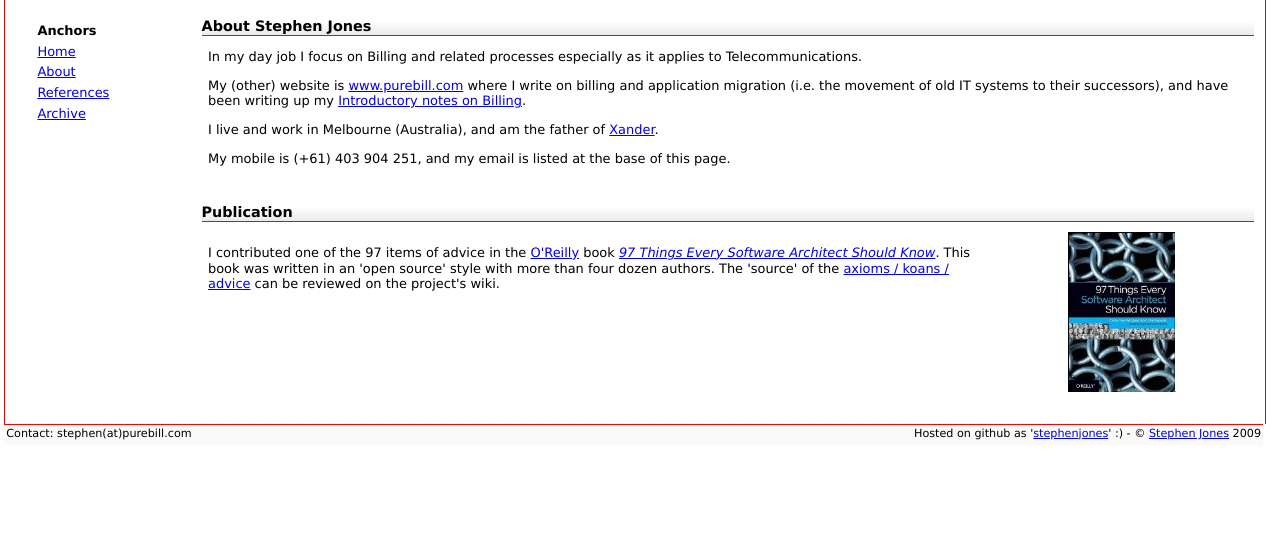
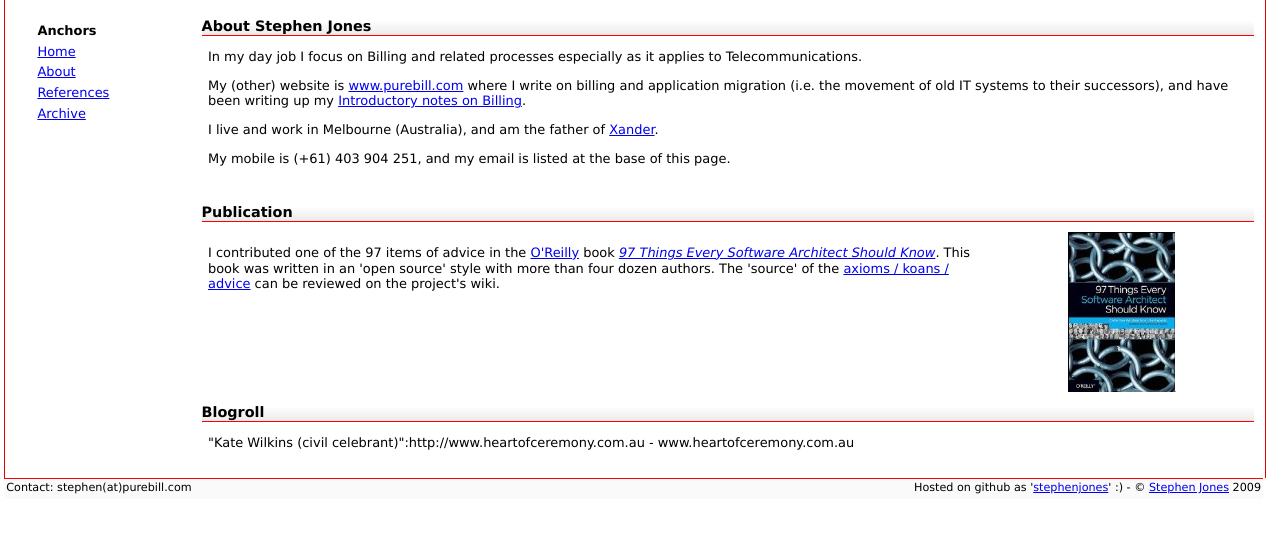
Before and after one commit to stephenjones/stephenjones.github.com, a Jekyll site: the page built from about.html, in a window 1280 px wide, cut to the strip 336-869 px from the top of the page. Built offline with Jekyll 4.4.1, drawn with Linux system fonts in a browser that asks for light colours; Markdown is read by kramdown in place of the engine named in the settings; comment, search, counter and statistics services are not loaded.

Commit message:
added Kate Wilkins to [about] blogroll

```diff
--- a/about.html
+++ b/about.html
@@ -49,6 +49,9 @@ title: senoj.net | Stephen Jones's Website | About
 </td>
 </tr></table>
 
+<h1 class="title">Blogroll</h1>
+
+<p>"Kate Wilkins (civil celebrant)":http://www.heartofceremony.com.au - www.heartofceremony.com.au</p>
 
 {% include twocol_right_end %}
 
```
